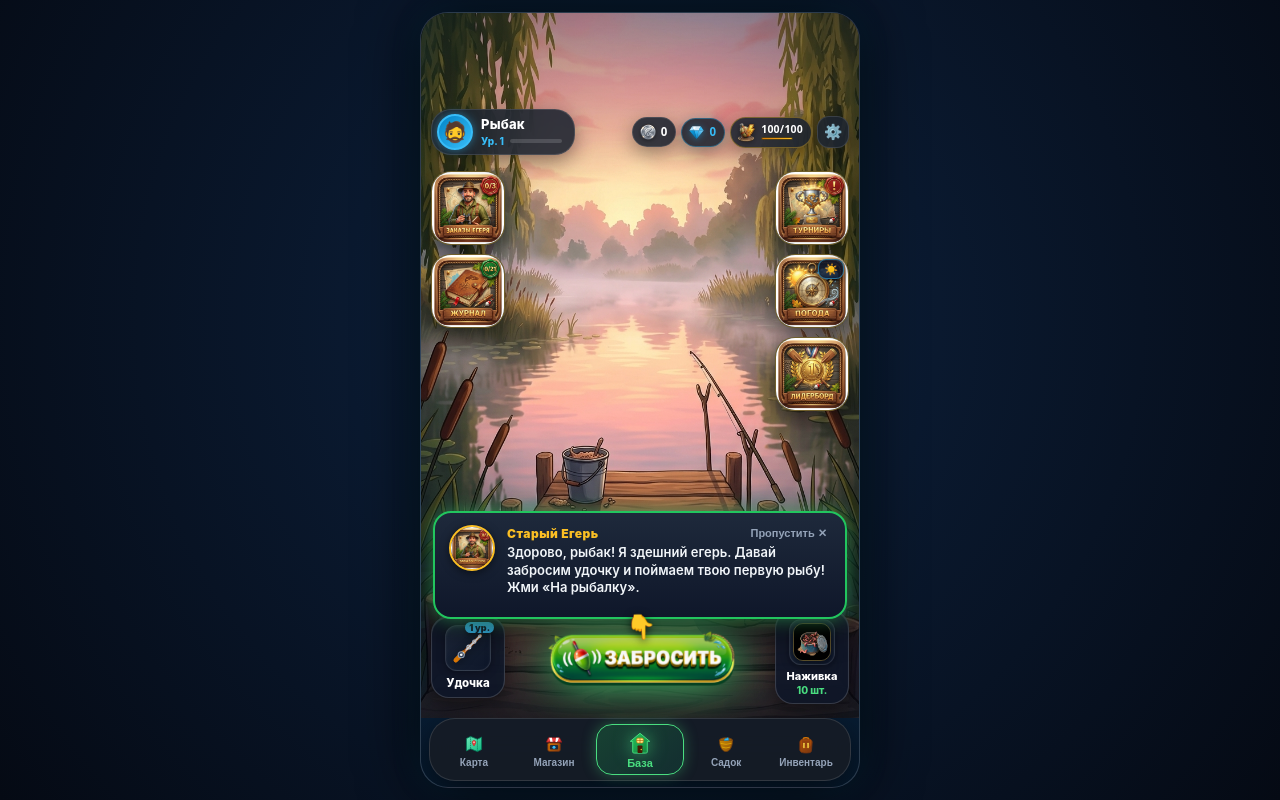
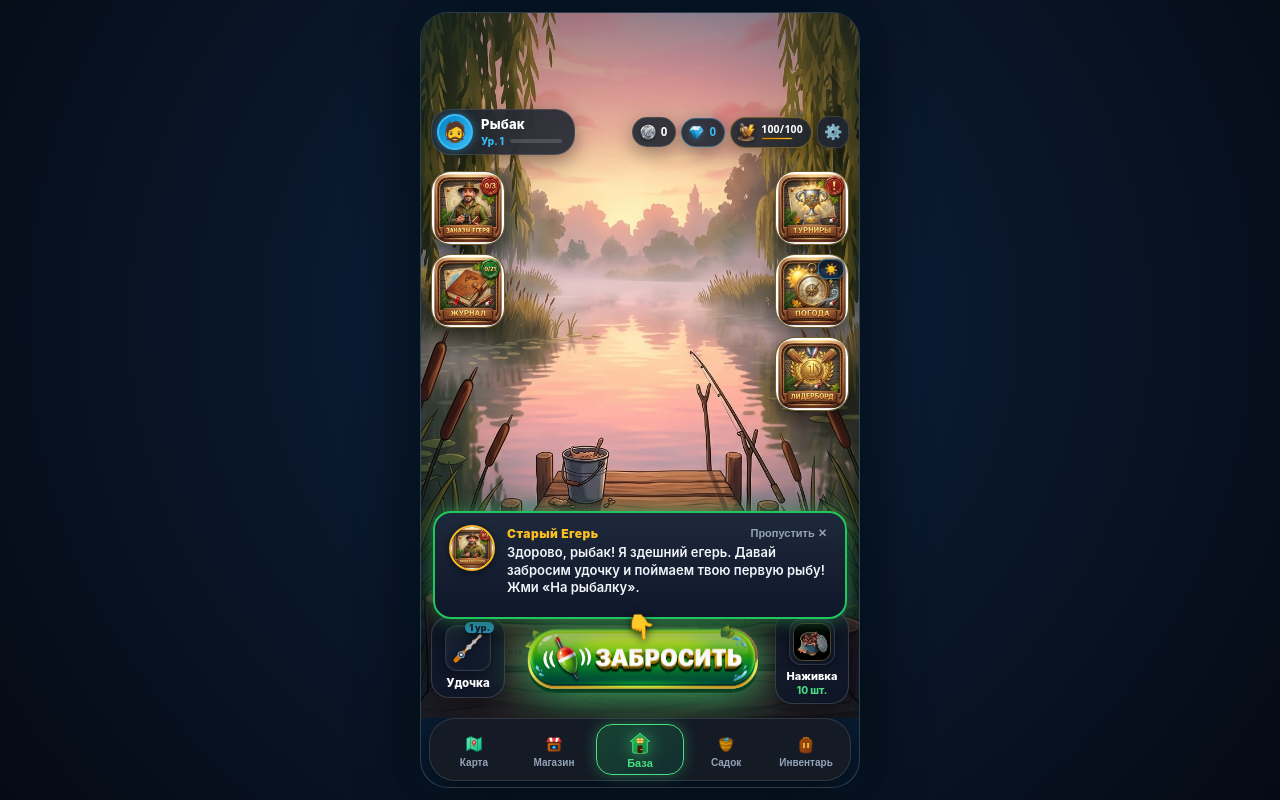
Before and after one commit to tourist217/fishing-game, a React (Vite) app: page / in a window 1280 px wide. Built offline with nearby package versions, Linux system fonts and the light colour scheme.

Commit message:
feat(ui): increase graphic cast button size (v1.5.9.49)

```diff
--- a/src/components/FishingScreen.tsx
+++ b/src/components/FishingScreen.tsx
@@ -438,8 +438,8 @@ export const FishingScreen: React.FC<FishingScreenProps> = ({
               className="btn-cast-graphic"
               aria-label="Забросить удочку"
               style={{
-                width: 'min(100%, 280px)',
-                height: '66px',
+                width: 'min(100%, 310px)',
+                height: '76px',
                 alignSelf: 'center',
                 background: 'transparent',
                 border: 'none',
@@ -450,8 +450,8 @@ export const FishingScreen: React.FC<FishingScreenProps> = ({
                 justifyContent: 'center',
                 filter: isTutorialCast
                   ? 'drop-shadow(0 0 24px rgba(74, 222, 128, 0.95)) drop-shadow(0 6px 14px rgba(0, 0, 0, 0.5))'
-                  : 'drop-shadow(0 0 16px rgba(132, 204, 22, 0.55)) drop-shadow(0 6px 14px rgba(0, 0, 0, 0.45))',
-                transform: isTutorialCast ? 'scale(1.03)' : 'none',
+                  : 'drop-shadow(0 0 18px rgba(132, 204, 22, 0.6)) drop-shadow(0 6px 14px rgba(0, 0, 0, 0.45))',
+                transform: isTutorialCast ? 'scale(1.05)' : 'none',
               }}
             >
               <img
--- a/src/components/HomeScreen.tsx
+++ b/src/components/HomeScreen.tsx
@@ -973,7 +973,7 @@ export const HomeScreen = ({
               aria-label="Забросить"
               style={{
                 flex: 1,
-                height: '62px',
+                height: '76px',
                 background: 'transparent',
                 border: 'none',
                 padding: 0,
@@ -983,8 +983,8 @@ export const HomeScreen = ({
                 justifyContent: 'center',
                 filter: isTutorialWelcome
                   ? 'drop-shadow(0 0 24px rgba(74, 222, 128, 0.95)) drop-shadow(0 6px 14px rgba(0, 0, 0, 0.5))'
-                  : 'drop-shadow(0 0 16px rgba(132, 204, 22, 0.55)) drop-shadow(0 6px 14px rgba(0, 0, 0, 0.45))',
-                transform: isTutorialWelcome ? 'scale(1.03)' : 'none',
+                  : 'drop-shadow(0 0 18px rgba(132, 204, 22, 0.6)) drop-shadow(0 6px 14px rgba(0, 0, 0, 0.45))',
+                transform: isTutorialWelcome ? 'scale(1.05)' : 'scale(1.02)',
               }}
             >
               <img
--- a/src/version.ts
+++ b/src/version.ts
@@ -1 +1 @@
-export const APP_VERSION = 'v1.5.9.48';
+export const APP_VERSION = 'v1.5.9.49';
```
